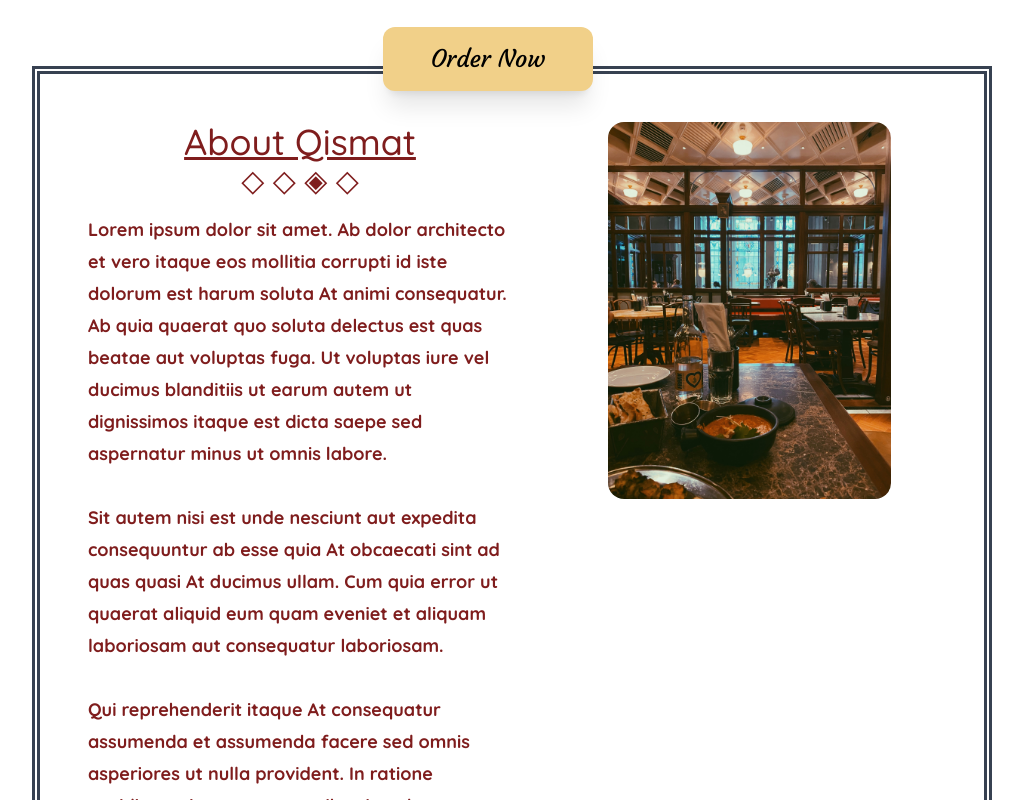
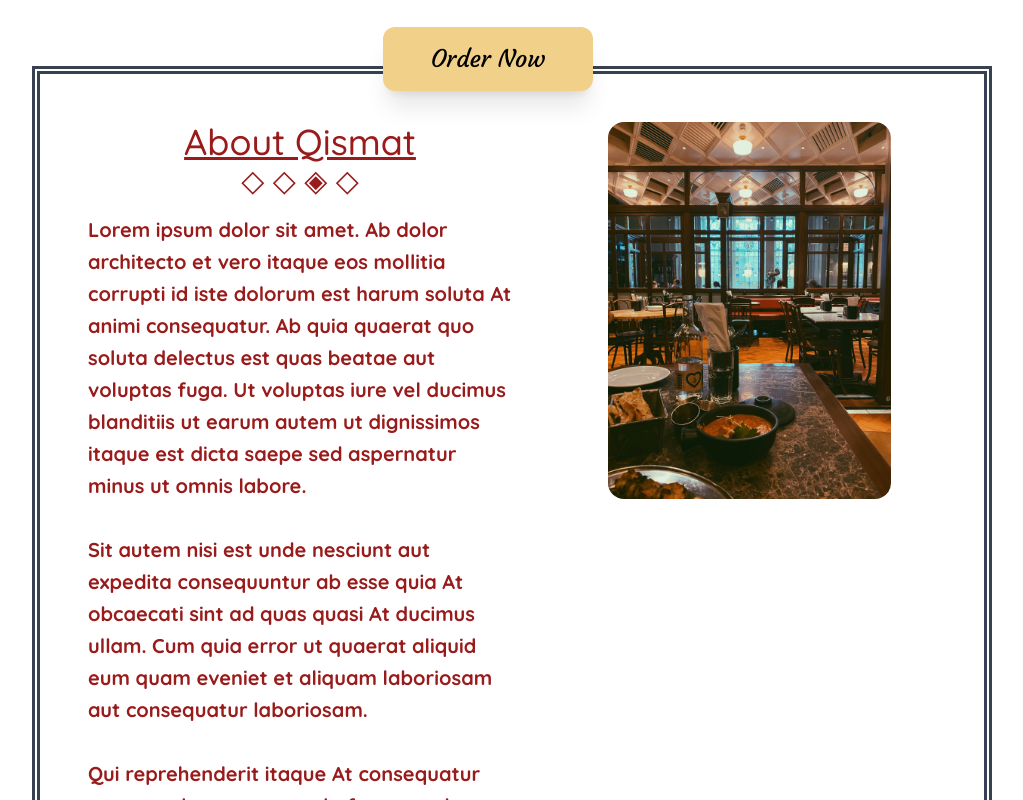
Before and after one commit to kamrantahir2/restaurantWebsite, a React (Vite) app: page / in a window 1280 px wide. Shown: the part 820-1620 px from the top of the page, without its empty margins (128-1151 px from the left). Built offline with nearby package versions, Linux system fonts and the light colour scheme.

Commit message:
Change font color of About Qismat component

```diff
--- a/src/Homepage/AboutQismat.jsx
+++ b/src/Homepage/AboutQismat.jsx
@@ -3,14 +3,14 @@
     <div className="my-20 flex mx-4 lg:mx-40 p-12 border-gray-700 border-double border-8 ">
       <div className="grid lg:grid-cols-2">
         <div className="order-last lg:order-first">
-          <h2 className="text-4xl text-center font-quicksand font-medium underline text-red-900">
+          <h2 className="text-4xl text-center font-quicksand font-medium underline text-red-800">
             About Qismat <br />
           </h2>
           <div>
-            <h2 className="text-3xl mb-4 text-center text-red-900">
+            <h2 className="text-3xl mb-4 text-center text-red-800">
               &#9671; &#9671; &#9672; &#9671;{" "}
             </h2>
-            <h2 className="text-lg font-quicksand font-bold leading-8 text-red-900">
+            <h2 className="text-xl font-quicksand font-bold leading-8 text-red-800">
               Lorem ipsum dolor sit amet. Ab dolor architecto et vero itaque eos
               mollitia corrupti id iste dolorum est harum soluta At animi
               consequatur. Ab quia quaerat quo soluta delectus est quas beatae
```
